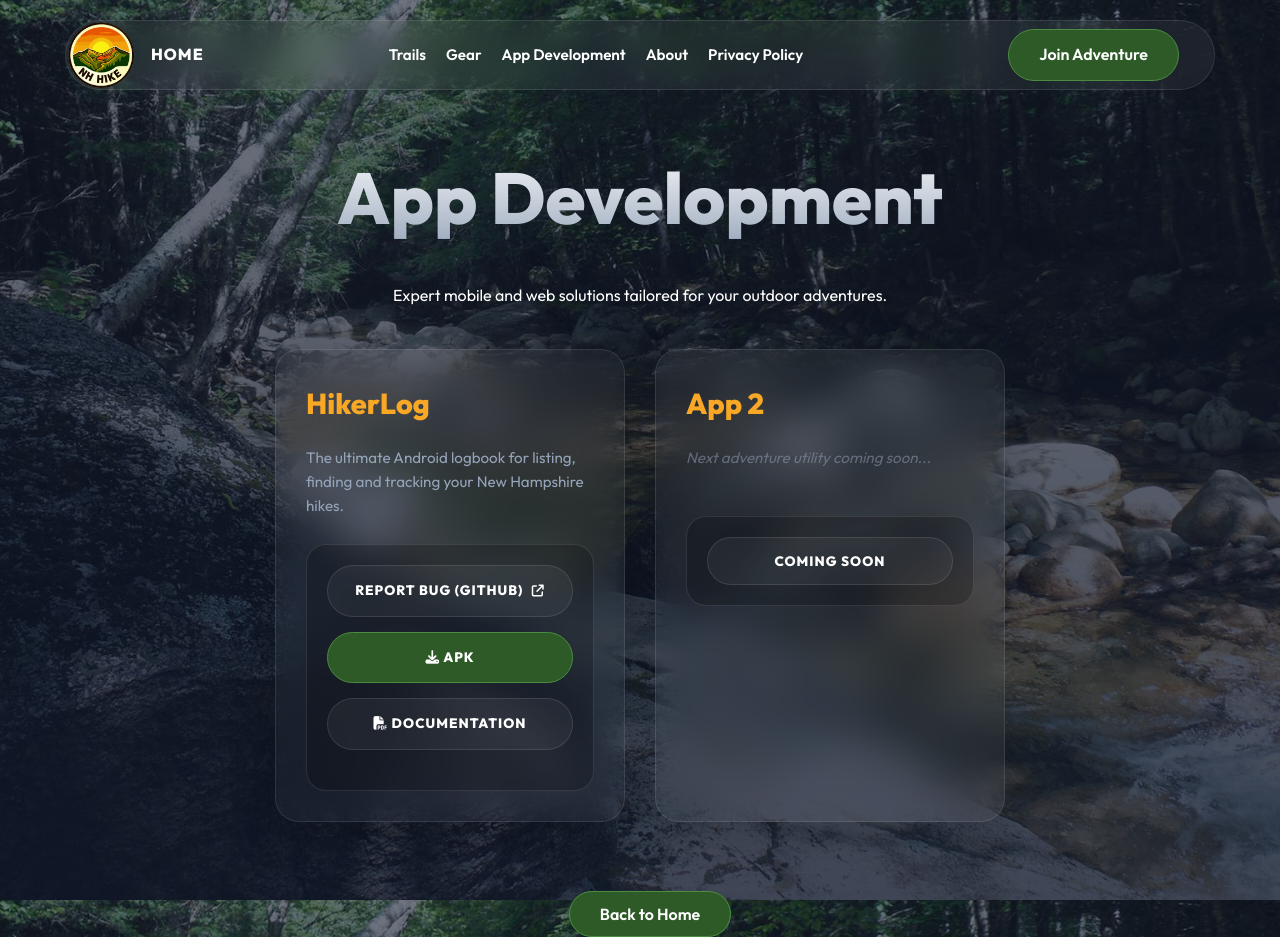
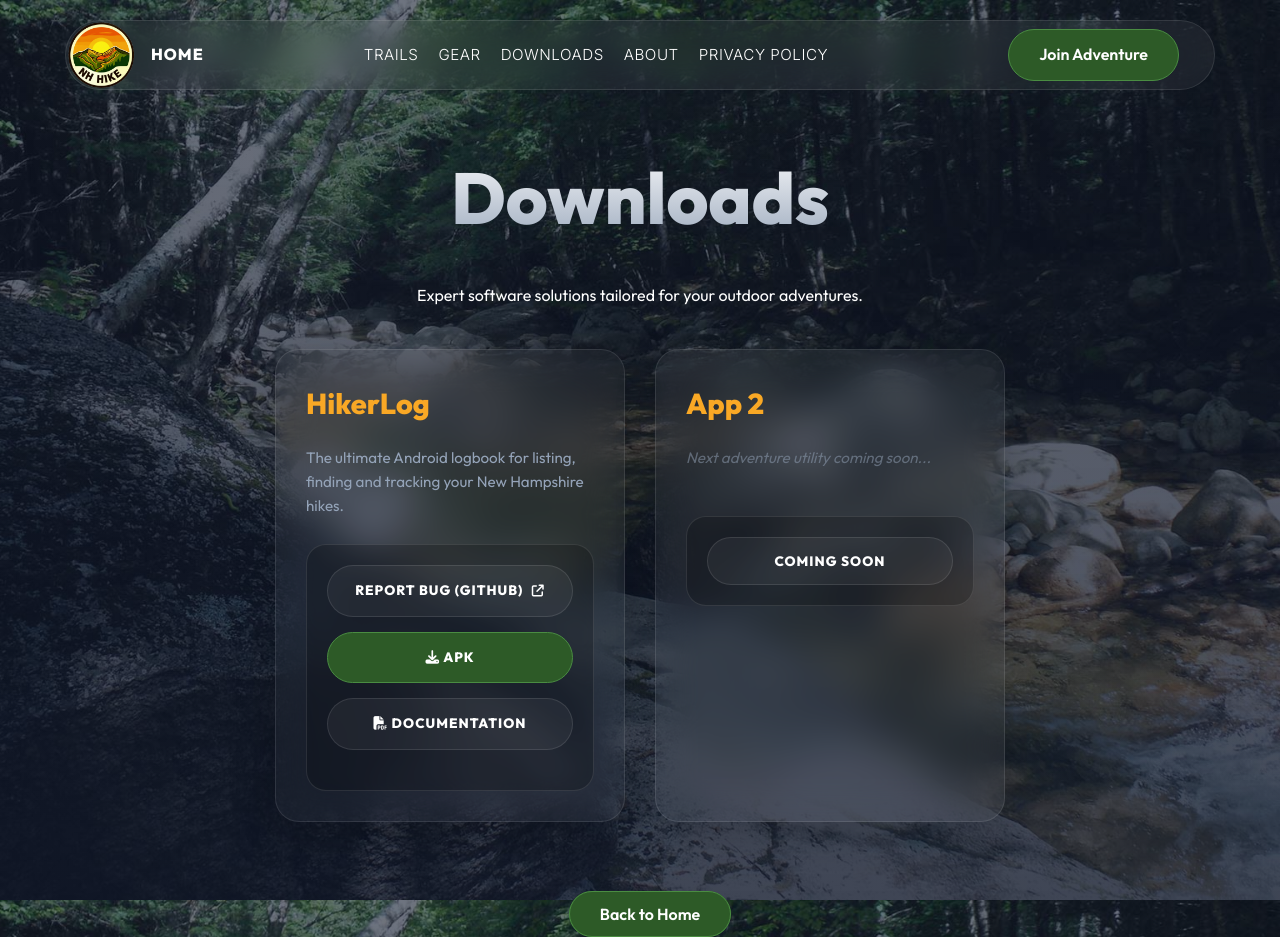
Before and after one commit to nhhike/store, a Jekyll site: the page built from app-development.html, in a window 1280 px wide and 937 px high. Built offline with Jekyll 4.4.1, drawn with Linux system fonts in a browser that asks for light colours; comment, search, counter and statistics services are not loaded.

Commit message:
Rename menu to Downloads and update to thin sharp Inter font

```diff
--- a/_layouts/default.html
+++ b/_layouts/default.html
@@ -5,8 +5,8 @@
 <head>
     <meta charset="UTF-8">
     <meta name="viewport" content="width=device-width, initial-scale=1.0">
-    <title>{{ page.title }} | {{ site.title }}</title>
     <link rel="stylesheet" href="{{ '/assets/css/style.css' | relative_url }}">
+    <link href="https://fonts.googleapis.com/css2?family=Inter:wght@200;300;400&family=Outfit:wght@300;400;600;800&display=swap" rel="stylesheet">
     <link rel="stylesheet" href="https://cdnjs.cloudflare.com/ajax/libs/font-awesome/6.5.1/css/all.min.css">
 </head>
 <body>
@@ -30,7 +30,7 @@
         <div class="nav-links">
             <a href="{{ '/trails.html' | relative_url }}">Trails</a>
             <a href="{{ '/gear.html' | relative_url }}">Gear</a>
-            <a href="{{ '/app-development.html' | relative_url }}">App Development</a>
+            <a href="{{ '/app-development.html' | relative_url }}">Downloads</a>
             <a href="{{ '/about.html' | relative_url }}">About</a>
             <a href="{{ '/privacy-policy.html' | relative_url }}">Privacy Policy</a>
         </div>
--- a/app-development.html
+++ b/app-development.html
@@ -5,8 +5,8 @@ title: App Development
 
 <header class="hero">
     <div class="hero-content">
-        <h1>App Development</h1>
-        <p>Expert mobile and web solutions tailored for your outdoor adventures.</p>
+        <h1>Downloads</h1>
+        <p>Expert software solutions tailored for your outdoor adventures.</p>
 
         <div class="main-content">
             <div class="card-grid" style="padding-top: 0;">
@@ -16,7 +16,8 @@ title: App Development
                     <p>The ultimate Android logbook for listing, finding and tracking your New Hampshire hikes.</p>
                     <div class="app-card-links">
                         <a href="https://github.com/nhhike/hikerlog-dev/issues" class="card-btn">
-                            <span>Report Bug (GitHub) <i class="fa-solid fa-arrow-up-right-from-square" style="font-size: 0.75rem; margin-left: 5px;"></i></span>
+                            <span>Report Bug (GitHub) <i class="fa-solid fa-arrow-up-right-from-square"
+                                    style="font-size: 0.75rem; margin-left: 5px;"></i></span>
                         </a>
                         <a href="{{ '/disclaimer.html' | relative_url }}?url=https%3A%2F%2Fgithub.com%2Fnhhike%2Fhikerlog-dev%2Fblob%2Fmain%2Freleases%2FHikerLog.apk%3Fraw%3Dtrue"
                             class="card-btn primary">
@@ -26,19 +27,21 @@ title: App Development
                             class="card-btn">
                             <span><i class="fa-solid fa-file-pdf"></i> Documentation</span>
                         </a>
-                        <div id="donate-button-container" style="display: flex; justify-content: center; margin-top: 5px;">
+                        <div id="donate-button-container"
+                            style="display: flex; justify-content: center; margin-top: 5px;">
                             <div id="donate-button"></div>
-                            <script src="https://www.paypalobjects.com/donate/sdk/donate-sdk.js" charset="UTF-8"></script>
+                            <script src="https://www.paypalobjects.com/donate/sdk/donate-sdk.js"
+                                charset="UTF-8"></script>
                             <script>
-                            PayPal.Donation.Button({
-                            env:'production',
-                            hosted_button_id:'YBMDUG8SPQFQ4',
-                            image: {
-                            src:'https://www.paypalobjects.com/en_US/i/btn/btn_donate_SM.gif',
-                            alt:'Donate with PayPal button',
-                            title:'PayPal - The safer, easier way to pay online!',
-                            }
-                            }).render('#donate-button');
+                                PayPal.Donation.Button({
+                                    env: 'production',
+                                    hosted_button_id: 'YBMDUG8SPQFQ4',
+                                    image: {
+                                        src: 'https://www.paypalobjects.com/en_US/i/btn/btn_donate_SM.gif',
+                                        alt: 'Donate with PayPal button',
+                                        title: 'PayPal - The safer, easier way to pay online!',
+                                    }
+                                }).render('#donate-button');
                             </script>
                         </div>
                     </div>
--- a/assets/css/style.css
+++ b/assets/css/style.css
@@ -61,8 +61,11 @@ body {
 
 .nav-links { display: flex !important; gap: 20px !important; }
 .nav-links a {
-    color: #fff; text-decoration: none; font-size: 0.95rem; font-weight: 600;
+    color: #fff; text-decoration: none; font-size: 0.95rem; font-weight: 300;
+    font-family: 'Inter', sans-serif;
     transition: 0.3s; white-space: nowrap;
+    letter-spacing: 0.5px;
+    text-transform: uppercase;
 }
 .nav-links a:hover { color: var(--accent); }
 
@@ -230,7 +233,7 @@ body {
     .nav-home { font-size: 0.65rem; font-weight: 800; }
 
     .nav-links { gap: 5px !important; }
-    .nav-links a { font-size: 0.58rem; font-weight: 700; letter-spacing: -0.2px; }
+    .nav-links a { font-size: 0.58rem; font-weight: 200; letter-spacing: 0.2px; }
 
     .btn { padding: 6px 10px; font-size: 0.6rem; margin-left: 2px; border-radius: 20px; }
 
```
